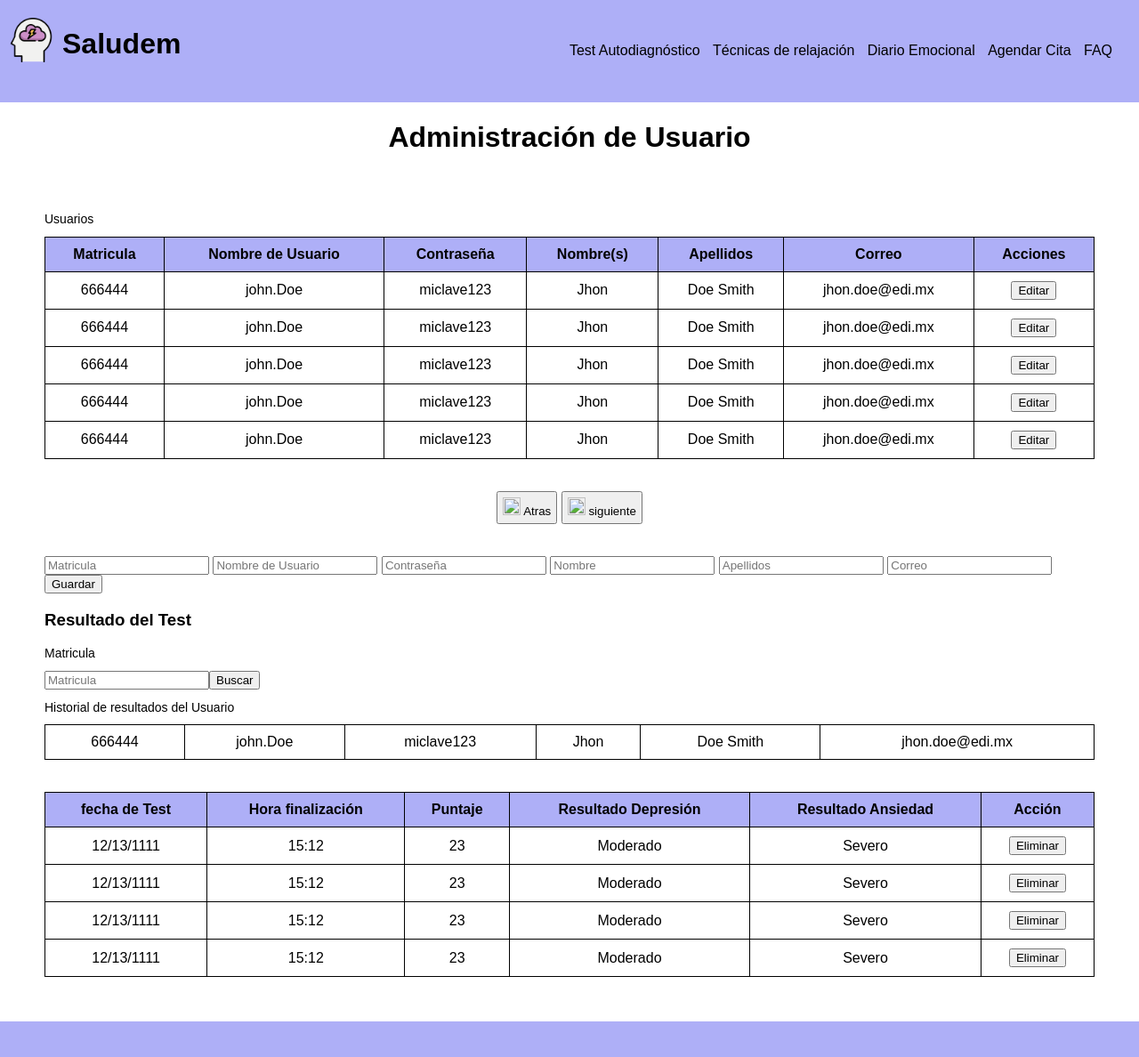
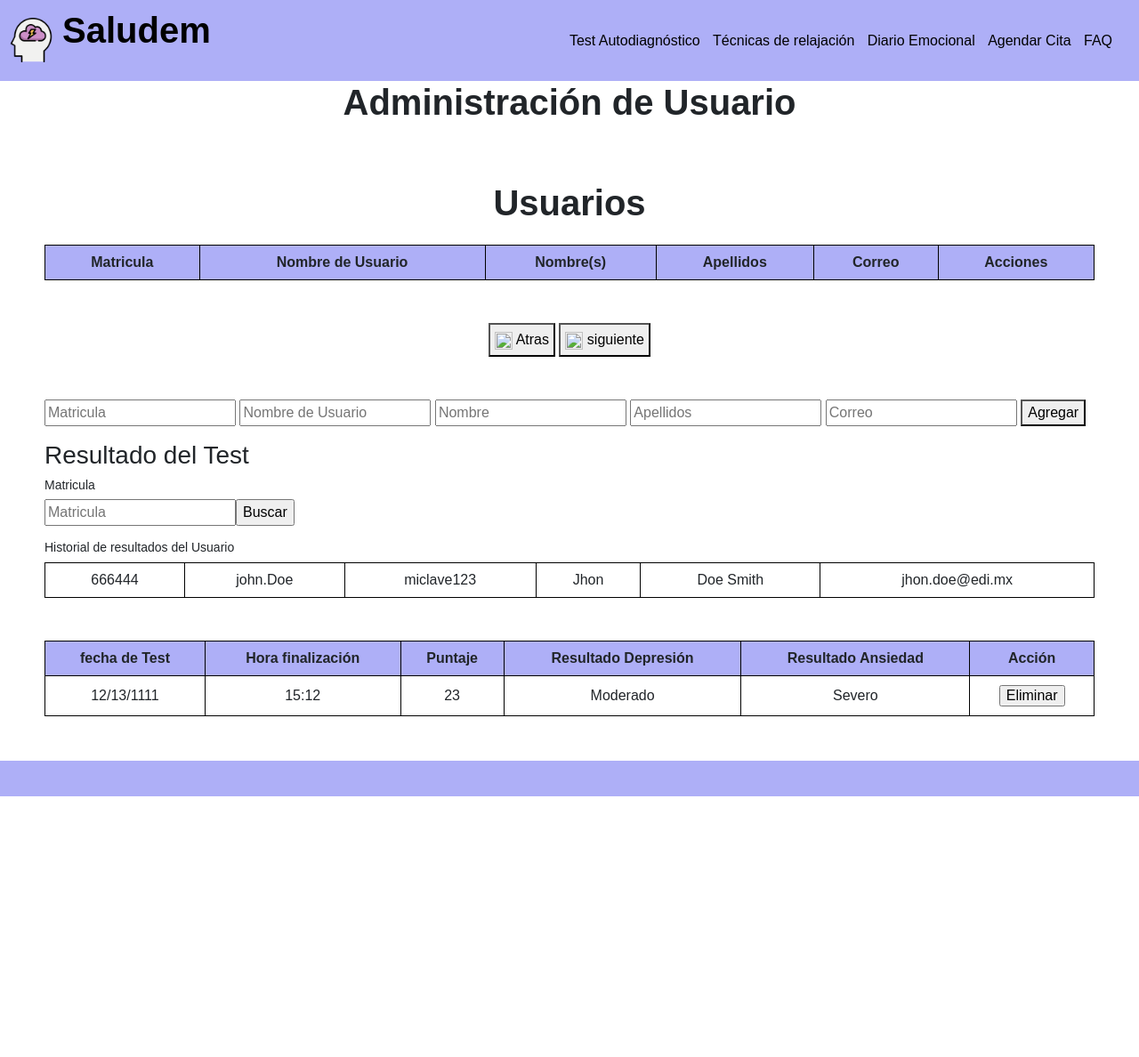
Before and after one commit to andresgzz1/Bienestar-mental, a Django app: template users/templates/admin/admin-usuario.html in a window 1280 px wide. Shown: the whole page at 89% size. After the commit the page ends 895 px from the top, so only its background shows below. Run offline with Django 3.2, Linux system fonts and the light colour scheme; the template is opened without the code that fills it, so the values that code supplies are empty; some libraries are stand-ins or nearby versions.

Commit message:
Cambios importantes
Cambios en administrador de usuarios y administrador de profesionales, linkeo de redirect

```diff
--- a/home/templates/home/home_index.html
+++ b/home/templates/home/home_index.html
@@ -18,7 +18,7 @@
         {% endfor %}
     </ul>
     {% endif %}
-
+    <h1>  TEMPLATE DE PRUEBA  </h1>
     <header>
     <img src="img/One_piece.png" alt="">
     <a href="#">Nombre</a>
--- a/profesional/urls.py
+++ b/profesional/urls.py
@@ -4,12 +4,18 @@ from django.contrib.auth.views import LoginView, LogoutView
 from . import views
 
 urlpatterns = [
-       path('allProfesional/', views.get_All_Profesional),
-       path('createProfesional/', views.indexCreateProfesional, name='createProfesional'),
-       path('addProfesional/', views.addProfesional, name='addProfesional'),
-       path('updateProfesional/<idProfesional>', views.indexUpdateProfesional, name='updateProfesional'),
-       path('fun_updateProfesional/<idProfesional>', views.updateProfesional, name='funupdateProfesional'),
-       path('deleteProfesional/<idProfesional>', views.deleteProfesional, name='deleteProfesional'),
-       path('editarProfesional/<idProfesional>',views.editarProfesional,name='editarProfesional'),
-       path('detalleProfesional/<idProfesional>',views.detalleProfesional,name='editarProfesional')
+    path('allProfesional/', views.get_All_Profesional, name='allProfesional'),
+    path('createProfesional/', views.indexCreateProfesional,
+         name='createProfesional'),
+    path('addProfesional/', views.addProfesional, name='addProfesional'),
+    path('updateProfesional/<idProfesional>',
+         views.indexUpdateProfesional, name='updateProfesional'),
+    path('fun_updateProfesional/<idProfesional>',
+         views.updateProfesional, name='funupdateProfesional'),
+    path('deleteProfesional/<idProfesional>',
+         views.deleteProfesional, name='deleteProfesional'),
+    path('editarProfesional/<idProfesional>',
+         views.editarProfesional, name='editarProfesional'),
+    path('detalleProfesional/<idProfesional>',
+         views.detalleProfesional, name='editarProfesional')
 ]
--- a/questionnaire/templates/admin/admin-usuario.html
+++ /dev/null
@@ -1,185 +0,0 @@
-<!DOCTYPE html>
-<html lang="en">
-<head>
-    <meta charset="UTF-8">
-    <meta http-equiv="X-UA-Compatible" content="IE=edge">
-    <meta name="viewport" content="width=device-width, initial-scale=1.0">
-    <title>Document</title>
-    <link rel="stylesheet" href="css/style.css">
-</head>
-<body>
-    <header>
-        <a href="#" class="logo"> <img src="img/logo.png" alt="">
-        <h1 class="business_name">Saludem</h1>
-        </a>
-        <nav>
-        <a href="#">Test Autodiagnóstico</a>
-        <a href="#">Técnicas de relajación</a>
-        <a href="#">Diario Emocional</a>
-        <a href="#">Agendar Cita</a>
-        <a href="#">FAQ</a>
-        <a href="#"></a>
-        </nav>
-    </header>
-
-    <div>
-        <h1>Administración de Usuario</h1>
-    </div>
-    <main>
-
-    <section class="tabla-preguntas" style="text-align: center;">
-        <h2>Usuarios</h2>
-        <table>
-            <tr class="tit-tabla">
-                <th>Matricula</th>
-                <th>Nombre de Usuario</th>
-                <th>Contraseña</th>
-                <th>Nombre(s)</th>
-                <th>Apellidos</th>
-                <th>Correo</th>
-                <th>Acciones</th>
-            </tr>
-            <tr>
-                <td>666444</td>
-                <td>john.Doe</td>
-                <td>miclave123</td>
-                <td>Jhon</td>
-                <td>Doe Smith</td>
-                <td>jhon.doe@edi.mx</td>
-                <td><input type="submit" id="editar" value="Editar"></td>
-            </tr>
-            <tr>
-                <td>666444</td>
-                <td>john.Doe</td>
-                <td>miclave123</td>
-                <td>Jhon</td>
-                <td>Doe Smith</td>
-                <td>jhon.doe@edi.mx</td>
-                <td><input type="submit" id="editar" value="Editar"></td>
-            </tr>
-            <tr>
-                <td>666444</td>
-                <td>john.Doe</td>
-                <td>miclave123</td>
-                <td>Jhon</td>
-                <td>Doe Smith</td>
-                <td>jhon.doe@edi.mx</td>
-                <td><input type="submit" id="editar" value="Editar"></td>
-            </tr>
-            <tr>
-                <td>666444</td>
-                <td>john.Doe</td>
-                <td>miclave123</td>
-                <td>Jhon</td>
-                <td>Doe Smith</td>
-                <td>jhon.doe@edi.mx</td>
-                <td><input type="submit" id="editar" value="Editar"></td>
-            </tr>
-            <tr>
-                <td>666444</td>
-                <td>john.Doe</td>
-                <td>miclave123</td>
-                <td>Jhon</td>
-                <td>Doe Smith</td>
-                <td>jhon.doe@edi.mx</td>
-                <td><input type="submit" id="editar" value="Editar"></td>
-            </tr>
-
-        </table>
-        <br></br>
-        <button type="button" class="add-quest">
-         <img class="add-ico" src="" alt=""></img>
-                Atras
-        </button>
-
-        <button type="button" class="add-quest">
-            <img class="add-ico" src="" alt=""></img>
-                   siguiente
-           </button>
-     </section>
-     <section>
-        <br><br>
-        <form class="form-line">
-
-            <input type="text" name="Nombre" placeholder="Matricula" class="anad">
-            <input type="text" name="Nombre" placeholder="Nombre de Usuario" class="anad">
-            <input type="text" name="Nombre" placeholder="Contraseña" class="anad">
-            <input type="text" name="Nombre" placeholder="Nombre" class="anad">
-            <input type="text" name="Nombre" placeholder="Apellidos" class="anad">
-            <input type="text" name="Nombre" placeholder="Correo" class="anad">
-            <input type="submit" class="boton" value="Guardar">
-        </form>
-     </section>
-     <section>
-        <h3>Resultado del Test</h3>
-        <h2>Matricula</h2>
-        <form>
-            <input type="text" name="Nombre" placeholder="Matricula" class="anad"><input type="submit" class="boton" value="Buscar">
-        </form>
-        <div>
-            <h2>Historial de resultados del Usuario</h2>
-        </div>
-        <table>
-            <tr>
-                <td>666444</td>
-                <td>john.Doe</td>
-                <td>miclave123</td>
-                <td>Jhon</td>
-                <td>Doe Smith</td>
-                <td>jhon.doe@edi.mx</td>
-            </tr>
-        </table>
-        <br><br>
-        <table>
-            <tr class="tit-tabla">
-                <th>fecha de Test</th>
-                <th>Hora finalización</th>
-                <th>Puntaje</th>
-                <th>Resultado Depresión</th>
-                <th>Resultado Ansiedad</th>
-                <th>Acción</th>
-            </tr>
-            <tr>
-                <td>12/13/1111</td>
-                <td>15:12</td>
-                <td>23</td>
-                <td>Moderado</td>
-                <td>Severo</td>
-                <td><input type="submit" id="editar" value="Eliminar"></td>
-            </tr>
-            <tr>
-                <td>12/13/1111</td>
-                <td>15:12</td>
-                <td>23</td>
-                <td>Moderado</td>
-                <td>Severo</td>
-                <td><input type="submit" id="editar" value="Eliminar"></td>
-            </tr>
-            <tr>
-                <td>12/13/1111</td>
-                <td>15:12</td>
-                <td>23</td>
-                <td>Moderado</td>
-                <td>Severo</td>
-                <td><input type="submit" id="editar" value="Eliminar"></td>
-            </tr>
-            <tr>
-                <td>12/13/1111</td>
-                <td>15:12</td>
-                <td>23</td>
-                <td>Moderado</td>
-                <td>Severo</td>
-                <td><input type="submit" id="editar" value="Eliminar"></td>
-            </tr>
-
-
-        </table>
-     </section>
-    </main>
-
-</body>
-<footer>
-
-</footer>
-
-</html>
--- a/questionnaire/templates/admin/updateTest.html
+++ b/questionnaire/templates/admin/updateTest.html
@@ -191,7 +191,7 @@
               <a class="nav-link" href="#">Agendar Cita</a>
           </li>
           <li class="nav-item ml-auto">
-              <a class="nav-link" href={% url 'logout'  %}>FAQ</a>
+              <a class="nav-link" href={% url 'pageadmin'  %}>FAQ</a>
           </li>
           <li class="nav-item ml-auto">
             <img src={% static 'img/logo.png' %} width="45px" style="border-radius:100%">
--- a/questionnaire/views.py
+++ b/questionnaire/views.py
@@ -497,7 +497,7 @@ def registerTest(request, testregister_id):
                 if 20 <= sumAnsi:
                     resultAnx = "Extremely Severe"
 
-                #Anxiety stress
+                #Stress result
                 resultStress = ""
                 if 0 <= sumEst <= 14:
                     resultStress = "normal"
--- a/users/templates/admin/admin-usuario.html
+++ b/users/templates/admin/admin-usuario.html
@@ -1,15 +1,19 @@
-<!DOCTYPE html>
+{% load static %}
+
 <html lang="en">
 <head>
     <meta charset="UTF-8">
     <meta http-equiv="X-UA-Compatible" content="IE=edge">
     <meta name="viewport" content="width=device-width, initial-scale=1.0">
-    <title>Document</title>
-    <link rel="stylesheet" href="css/style.css">
+    <title>Admin Users</title>
+    <link rel="stylesheet" href="https://cdn.jsdelivr.net/npm/bootstrap@4.0.0/dist/css/bootstrap.min.css" integrity="sha384-Gn5384xqQ1aoWXA+058RXPxPg6fy4IWvTNh0E263XmFcJlSAwiGgFAW/dAiS6JXm" crossorigin="anonymous">
+    <link rel="stylesheet" href="{% static 'styles/css/style.css' %}">
+    <link rel="stylesheet" href="{% static 'static/img' %}">
+    <link rel="stylesheet" href="https://cdn.jsdelivr.net/npm/bootstrap-icons@1.9.1/font/bootstrap-icons.css">
 </head>
 <body>
     <header>
-        <a href="#" class="logo"> <img src="img/logo.png" alt="">
+        <a href="#" class="logo"> <img src="/static/img/logo.png" alt="">
         <h1 class="business_name">Saludem</h1>
         </a>
         <nav>
@@ -17,7 +21,7 @@
         <a href="#">Técnicas de relajación</a>
         <a href="#">Diario Emocional</a>
         <a href="#">Agendar Cita</a>
-        <a href="#">FAQ</a>
+        <a href={% url 'pageadmin' %}>FAQ</a>
         <a href="#"></a>
         </nav>
     </header>
@@ -28,62 +32,32 @@
     <main>
 
     <section class="tabla-preguntas" style="text-align: center;">
-        <h2>Usuarios</h2>
+        <h1>Usuarios</h1>
         <table>
             <tr class="tit-tabla">
                 <th>Matricula</th>
                 <th>Nombre de Usuario</th>
-                <th>Contraseña</th>
                 <th>Nombre(s)</th>
                 <th>Apellidos</th>
                 <th>Correo</th>
                 <th>Acciones</th>
             </tr>
+        <tbody>
+            {% if user %}
+            {% for user in users %}
             <tr>
-                <td>666444</td>
-                <td>john.Doe</td>
-                <td>miclave123</td>
-                <td>Jhon</td>
-                <td>Doe Smith</td>
-                <td>jhon.doe@edi.mx</td>
+                <td>{{user.matricula}}</td>
+                <td>{{user.username}}</td>
+                <td>{{user.first_name}}</td>
+                <td>{{user.last_name}}</td>
+                <td>{{user.email}}</td>
                 <td><input type="submit" id="editar" value="Editar"></td>
             </tr>
-            <tr>
-                <td>666444</td>
-                <td>john.Doe</td>
-                <td>miclave123</td>
-                <td>Jhon</td>
-                <td>Doe Smith</td>
-                <td>jhon.doe@edi.mx</td>
-                <td><input type="submit" id="editar" value="Editar"></td>
-            </tr>
-            <tr>
-                <td>666444</td>
-                <td>john.Doe</td>
-                <td>miclave123</td>
-                <td>Jhon</td>
-                <td>Doe Smith</td>
-                <td>jhon.doe@edi.mx</td>
-                <td><input type="submit" id="editar" value="Editar"></td>
-            </tr>
-            <tr>
-                <td>666444</td>
-                <td>john.Doe</td>
-                <td>miclave123</td>
-                <td>Jhon</td>
-                <td>Doe Smith</td>
-                <td>jhon.doe@edi.mx</td>
-                <td><input type="submit" id="editar" value="Editar"></td>
-            </tr>
-            <tr>
-                <td>666444</td>
-                <td>john.Doe</td>
-                <td>miclave123</td>
-                <td>Jhon</td>
-                <td>Doe Smith</td>
-                <td>jhon.doe@edi.mx</td>
-                <td><input type="submit" id="editar" value="Editar"></td>
-            </tr>
+            {% endfor %}
+            {% else %}
+            <h2> No hay usuarios registrados aún</h2>
+            {% endif %}
+        </tbody>
 
         </table>
         <br></br>
@@ -99,15 +73,21 @@
      </section>
      <section>
         <br><br>
-        <form class="form-line">
-
-            <input type="text" name="Nombre" placeholder="Matricula" class="anad">
-            <input type="text" name="Nombre" placeholder="Nombre de Usuario" class="anad">
-            <input type="text" name="Nombre" placeholder="Contraseña" class="anad">
-            <input type="text" name="Nombre" placeholder="Nombre" class="anad">
-            <input type="text" name="Nombre" placeholder="Apellidos" class="anad">
-            <input type="text" name="Nombre" placeholder="Correo" class="anad">
-            <input type="submit" class="boton" value="Guardar">
+        {% if messages %}
+        {% for message in messages %}
+        <div class="alert alert-secondary text-center" role="alert">
+          {{ message }}
+        </div>
+        {% endfor %}
+        {% endif %}
+        <form class="form-line" action={% url 'add_userStandard' %} method="POST">
+            {% csrf_token %}
+            <input id="matricula" name="matricula" type="text"  placeholder="Matricula" class="anad">
+            <input  id="Username" name="Username" type="text" placeholder="Nombre de Usuario" class="anad">
+            <input type="text" name="First_Name" id="First_Name" placeholder="Nombre" class="anad">
+            <input type="text" name="Last_name" id="Last_name" placeholder="Apellidos" class="anad">
+            <input type="text" name="email" id="email" placeholder="Correo" class="anad">
+            <button type="submit" class="boton" value="Guardar"> Agregar </button>
         </form>
      </section>
      <section>
@@ -147,30 +127,6 @@
                 <td>Severo</td>
                 <td><input type="submit" id="editar" value="Eliminar"></td>
             </tr>
-            <tr>
-                <td>12/13/1111</td>
-                <td>15:12</td>
-                <td>23</td>
-                <td>Moderado</td>
-                <td>Severo</td>
-                <td><input type="submit" id="editar" value="Eliminar"></td>
-            </tr>
-            <tr>
-                <td>12/13/1111</td>
-                <td>15:12</td>
-                <td>23</td>
-                <td>Moderado</td>
-                <td>Severo</td>
-                <td><input type="submit" id="editar" value="Eliminar"></td>
-            </tr>
-            <tr>
-                <td>12/13/1111</td>
-                <td>15:12</td>
-                <td>23</td>
-                <td>Moderado</td>
-                <td>Severo</td>
-                <td><input type="submit" id="editar" value="Eliminar"></td>
-            </tr>
 
 
         </table>
--- a/users/templates/user/recuperacion.html
+++ b/users/templates/user/recuperacion.html
@@ -33,7 +33,5 @@
         </div>
 
     </main>
-
-
 </body>
 </html>
--- a/users/urls.py
+++ b/users/urls.py
@@ -15,6 +15,10 @@ urlpatterns = [
     path('detailUser/', views.indexDetailUser, name='detailUser'),
     #ENDPOINTS ADMIN
     path('pageadmin/', views.admin, name='pageadmin'),
+    path('ListallUsers/', views.list_All_Userstandart, name='allUsers'),
+    path('AddUser/', views.add_userStandard, name='add_userStandard'),
+
+
 
     #ENDPOINTS USER
     path('customer/', views.customer, name='customer'),
```
Also changed, not shown: profesional/templates/administradorProfesionales.html (+7 -3 lines), profesional/views.py (+73 -45 lines), users/models.py (+15 -7 lines), users/serializers.py (+10 -8 lines), users/templates/admin/admin.html (+8 -7 lines), users/templates/admin/homepage-admin.html (deleted, +0 -57 lines), users/views.py (+63 -2 lines), media/profesional/images.jpg (added), users/migrations/0005_alter_userstandard_options.py (added), users/migrations/0006_remove_userstandard_matricula.py (added), users/migrations/0007_userstandard_matricula.py (added).
